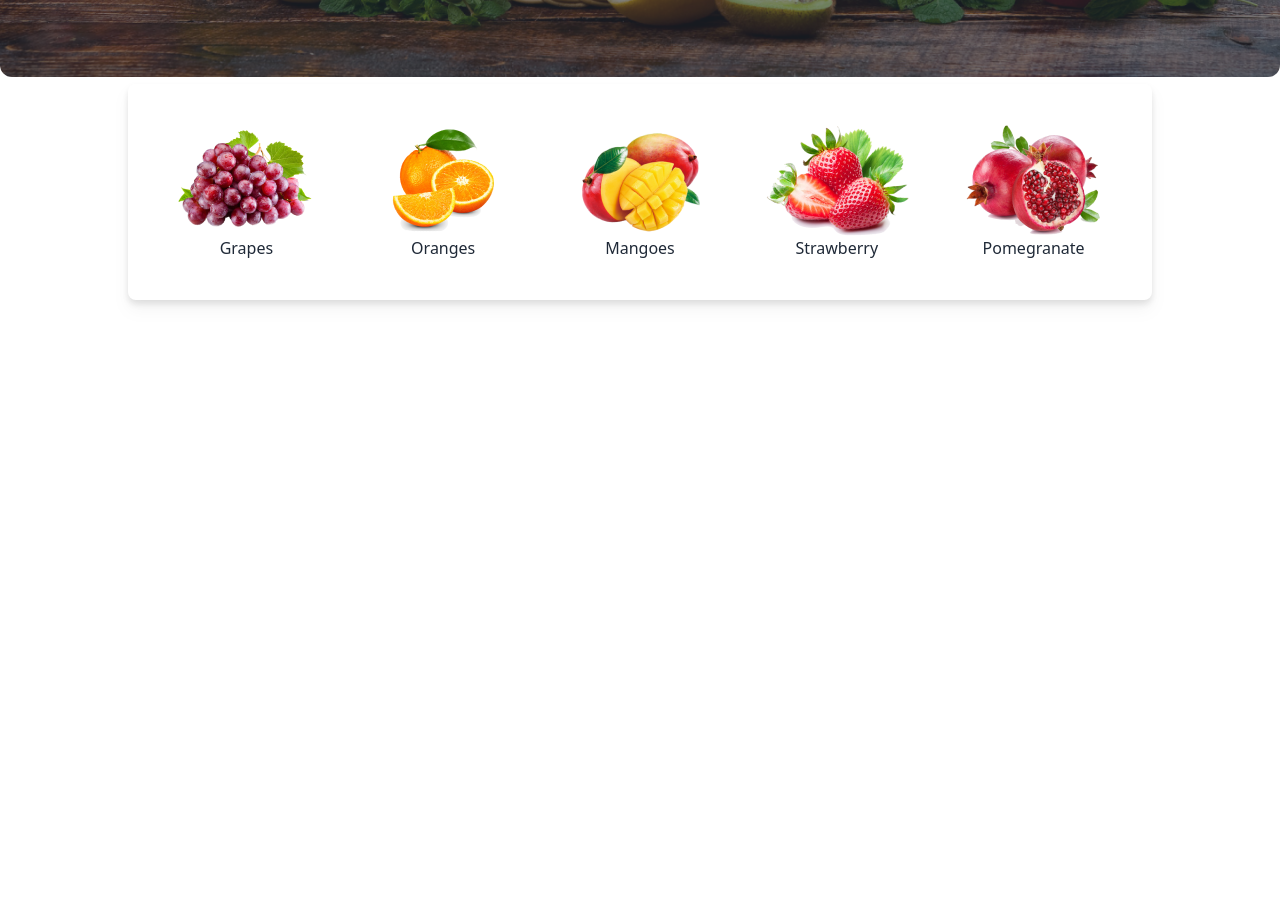
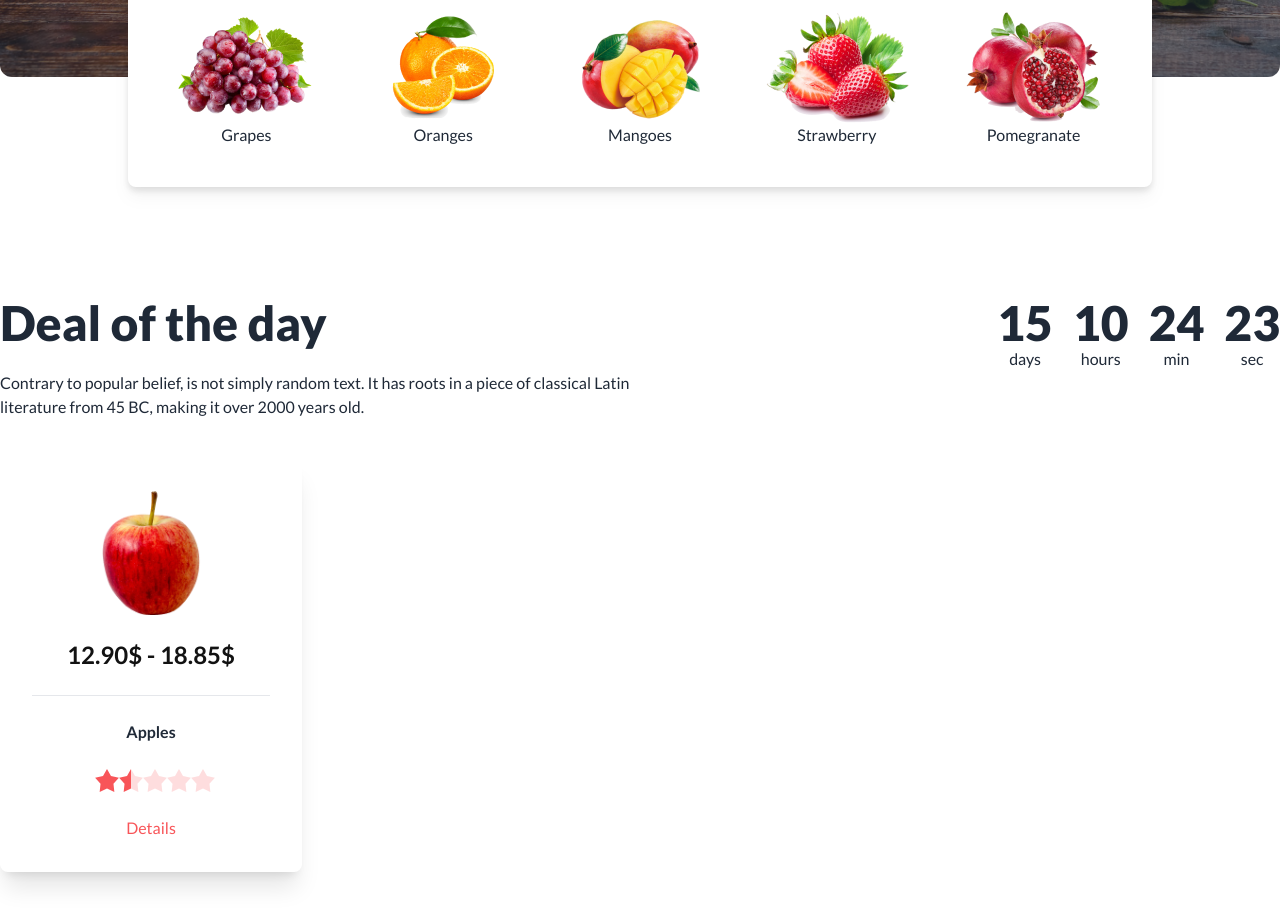
Before and after one commit to saadmakes/A3-fruit-burst-website, a plain HTML site: page index.html in a window 1280 px wide. Shown: the part 612-1524 px from the top of the page. Before the commit the page ends 912 px from the top, so only its background shows below. Drawn offline with nearby package versions, Linux system fonts and the light colour scheme; grey boxes are pictures that could not be loaded.

Commit message:
deals product section is left slightly

```diff
--- a/index.html
+++ b/index.html
@@ -1,5 +1,6 @@
 <!DOCTYPE html>
 <html lang="en" data-theme="light">
+
 <head>
   <meta charset="UTF-8">
   <meta name="viewport" content="width=device-width, initial-scale=1.0">
@@ -8,14 +9,38 @@
   <!-- Tailwind & daisyUI cdn -->
   <link href="https://cdn.jsdelivr.net/npm/daisyui@3.7.3/dist/full.css" rel="stylesheet" type="text/css" />
   <script src="https://cdn.tailwindcss.com"></script>
+  <!-- tailwind customization -->
+  <script>
+    tailwind.config = {
+      theme: {
+        extend: {
+          colors: {
+            clifford: '#da373d',
+            'primary': '#F85559',
+          }
+        }
+      }
+    }
+  </script>
+  <!-- google font -->
+  <link rel="preconnect" href="https://fonts.googleapis.com">
+  <link rel="preconnect" href="https://fonts.gstatic.com" crossorigin>
+  <link href="https://fonts.googleapis.com/css2?family=Lato:wght@400;700;900&display=swap" rel="stylesheet">
+
+  <style>
+    .font-lato {
+      font-family: 'Lato', sans-serif;
+    }
+  </style>
+
 </head>
 
 
 
-<body>
+<body class="font-lato">
   <header class="max-w-screen-xl mx-auto">
     <!-- navbar -->
-        <nav class="navbar lg:bg-[#F85559] lg:rounded-full lg:my-10 lg:px-10 flex justify-between">
+    <nav class="navbar lg:bg-primary lg:rounded-full lg:my-10 lg:px-10 flex justify-between">
       <div class="navbar-start hidden lg:flex text-white">
         <ul class="menu menu-horizontal px-1 text-lg font-medium">
           <li><a>Home</a></li>
@@ -28,7 +53,10 @@
       <div class="navbar-start lg:hidden">
         <div class="dropdown">
           <label tabindex="0" class="btn btn-ghost btn-circle">
-                <svg xmlns="http://www.w3.org/2000/svg" class="h-5 w-5" fill="none" viewBox="0 0 24 24" stroke="currentColor"><path stroke-linecap="round" stroke-linejoin="round" stroke-width="2" d="M4 6h16M4 12h16M4 18h7" /></svg>
+            <svg xmlns="http://www.w3.org/2000/svg" class="h-5 w-5" fill="none" viewBox="0 0 24 24"
+              stroke="currentColor">
+              <path stroke-linecap="round" stroke-linejoin="round" stroke-width="2" d="M4 6h16M4 12h16M4 18h7" />
+            </svg>
           </label>
           <ul tabindex="0" class="menu menu-sm dropdown-content mt-3 z-[1] p-2 shadow bg-base-100 rounded-box w-52">
             <li><a>Home</a></li>
@@ -52,7 +80,7 @@
     <!-- navbar ends here -->
 
     <!-- hero section starts here -->
-        <section class="relative max-w-screen-xl mx-auto">
+    <section class="max-w-screen-xl mx-auto">
       <!-- hero slider -->
       <div class="carousel rounded-xl mx-8 md:mx-16 lg:mx-0">
         <!-- slider  1 -->
@@ -61,9 +89,9 @@
             <div class="hero-overlay bg-opacity-50"></div>
             <div class="hero-content text-center text-neutral-content">
               <div class="max-w-lg">
-                    <h1 class="mb-5 text-5xl font-bold">Exotic tastes at your doorstep</h1>
+                <h1 class="mb-5 text-4xl md:text-6xl font-bold">Exotic tastes at your doorstep</h1>
                 <p class="mb-5">We supply highly quality organic products.</p>
-                    <button class="btn bg-[#F85559] text-white">Shop Now</button>
+                <button class="btn bg-primary text-white">Shop Now</button>
               </div>
             </div>
           </div>
@@ -79,7 +107,7 @@
             <div class="hero-overlay bg-opacity-50"></div>
             <div class="hero-content text-center text-neutral-content">
               <div class="max-w-lg">
-                    <h1 class="mb-5 text-5xl font-bold">Exotic tastes at your doorstep</h1>
+                <h1 class="mb-5 text-4xl md:text-6xl font-bold">Exotic tastes at your doorstep</h1>
                 <p class="mb-5">We supply highly quality organic products.</p>
                 <button class="btn bg-[#F85559] text-white">Shop Now</button>
               </div>
@@ -96,7 +124,7 @@
             <div class="hero-overlay bg-opacity-50"></div>
             <div class="hero-content text-center text-neutral-content">
               <div class="max-w-lg">
-                    <h1 class="mb-5 text-5xl font-bold">Exotic tastes at your doorstep</h1>
+                <h1 class="mb-5 text-4xl md:text-6xl font-bold">Exotic tastes at your doorstep</h1>
                 <p class="mb-5">We supply highly quality organic products.</p>
                 <button class="btn bg-[#F85559] text-white">Shop Now</button>
               </div>
@@ -119,7 +147,8 @@
     </section>
 
     <!-- floating section starts here -->
-        <section class="absolute right-10 left-10 -bottom-28 hidden lg:block lg:w-[1024px] max-w-screen-lg mx-auto bg-white rounded-lg p-10 drop-shadow-lg">
+    <section
+      class="relative w-3/4 -top-28 hidden lg:block lg:w-[1024px] max-w-screen-lg mx-auto bg-white rounded-lg p-10 drop-shadow-lg fixed">
       <div class="grid grid-cols-5 gap-10">
         <figure class="flex flex-col justify-center items-center">
           <img src="images/fruit1.png" alt="">
@@ -146,6 +175,102 @@
   </header>
   <!-- main section -->
   <main class="max-w-screen-xl mx-auto">
+    <!-- Deals section -->
+    <section class="max-w-screen-xl mx-auto">
+      <div class="flex flex-col md:flex-row justify-between mx-8 md:mx-16 lg:mx-0">
+        <div class="space-y-6 text-center lg:text-left lg:w-2/4">
+          <h2 class="text-5xl font-extrabold">Deal of the day</h2>
+          <p>Contrary to popular belief, is not simply random text. It has roots in a piece of classical Latin
+            literature from 45 BC, making it over 2000 years old.</p>
+        </div>
+        <!-- countdown -->
+        <div class="grid grid-flow-col gap-5 text-center auto-cols-max">
+          <div class="flex flex-col">
+            <span class="countdown font-extrabold text-5xl">
+              <span style="--value:15;"></span>
+            </span>
+            days
+          </div>
+          <div class="flex flex-col">
+            <span class="countdown font-extrabold text-5xl">
+              <span style="--value:10;"></span>
+            </span>
+            hours
+          </div>
+          <div class="flex flex-col">
+            <span class="countdown font-extrabold text-5xl">
+              <span style="--value:24; "></span>
+            </span>
+            min
+          </div>
+          <div class="flex flex-col">
+            <span class="countdown font-extrabold text-5xl">
+              <span style="--value:23;"></span>
+            </span>
+            sec
+          </div>
+        </div>
+      </div>
+      <!-- deals product section -->
+      <div class="grid grid-cols-1 md:grid-cols-2 lg:grid-cols-4 gap-6 text-center mx-8 md:mx-16 lg:mx-0 my-10">
+        <!-- card 1 -->
+        <div class="flex flex-col gap-6 p-8 shadow-xl rounded-lg">
+          <img class="w-full max-w-[100px] mx-auto" src="./images/fruit6.png" alt="Apples">
+          <h1 class="text-[#121212] text-2xl font-bold">12.90$ - 18.85$</h1>
+          <hr class="text-gray-500">
+          <p class="font-bold">Apples</p>
+          <!--Card rating -->
+          <div class="rating rating-half mx-auto">
+            <input type="radio" name="card-1" class="rating-hidden" />
+            <input type="radio" name="card-1" class="bg-primary mask mask-star-2 mask-half-1" />
+            <input type="radio" name="card-1" class="bg-primary mask mask-star-2 mask-half-2" />
+            <input type="radio" name="card-1" class="bg-primary mask mask-star-2 mask-half-1" checked />
+            <input type="radio" name="card-1" class="bg-primary mask mask-star-2 mask-half-2" />
+            <input type="radio" name="card-1" class="bg-primary mask mask-star-2 mask-half-1" />
+            <input type="radio" name="card-1" class="bg-primary mask mask-star-2 mask-half-2" />
+            <input type="radio" name="card-1" class="bg-primary mask mask-star-2 mask-half-1" />
+            <input type="radio" name="card-1" class="bg-primary mask mask-star-2 mask-half-2" />
+            <input type="radio" name="card-1" class="bg-primary mask mask-star-2 mask-half-1" />
+            <input type="radio" name="card-1" class="bg-primary mask mask-star-2 mask-half-2" />
+          </div>
+          <a href="#modal_1" class="text-primary">Details</a>
+        </div>
+        <!-- modal 1 -->
+        <div>
+          <div class="modal" id="modal_1">
+            <div class="modal-box flex flex-col justify-center items-center gap-4 max-w-sm">
+              <img class="w-full max-w-[100px] mx-auto" src="./images/fruit6.png" alt="">
+              <h3 class="font-extrabold text-4xl">Apples</h3>
+              <p class="py-4">Professional employees are there for you to pick the most amazing and fresh fruits.</p>
+              <!-- modal rating -->
+              <div class="rating rating-half">
+                <input type="radio" name="modal-1" class="rating-hidden" />
+                <input type="radio" name="modal-1" class="bg-primary mask mask-star-2 mask-half-1" />
+                <input type="radio" name="modal-1" class="bg-primary mask mask-star-2 mask-half-2" />
+                <input type="radio" name="modal-1" class="bg-primary mask mask-star-2 mask-half-1" checked />
+                <input type="radio" name="modal-1" class="bg-primary mask mask-star-2 mask-half-2" />
+                <input type="radio" name="modal-1" class="bg-primary mask mask-star-2 mask-half-1" />
+                <input type="radio" name="modal-1" class="bg-primary mask mask-star-2 mask-half-2" />
+                <input type="radio" name="modal-1" class="bg-primary mask mask-star-2 mask-half-1" />
+                <input type="radio" name="modal-1" class="bg-primary mask mask-star-2 mask-half-2" />
+                <input type="radio" name="modal-1" class="bg-primary mask mask-star-2 mask-half-1" />
+                <input type="radio" name="modal-1" class="bg-primary mask mask-star-2 mask-half-2" />
+              </div>
+              <div class="modal-action flex">
+               <a href="#/" class="btn btn-outline">Close</a>
+               <a href="#/" class="btn bg-primary">Buy Now!</a>
+              </div>
+            </div>
+          </div>
+        </div>
+
+
+
+
+
+      </div>
+    </section>
   </main>
 </body>
+
 </html>
```
Lines whose indentation alone changed are shown as unchanged.
